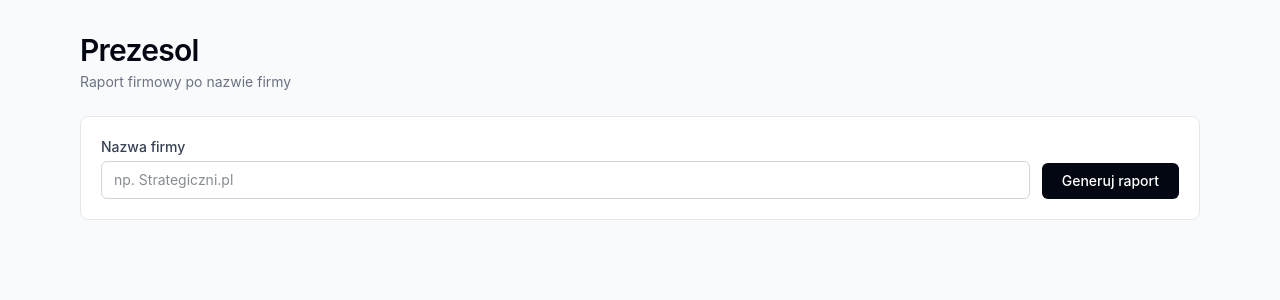
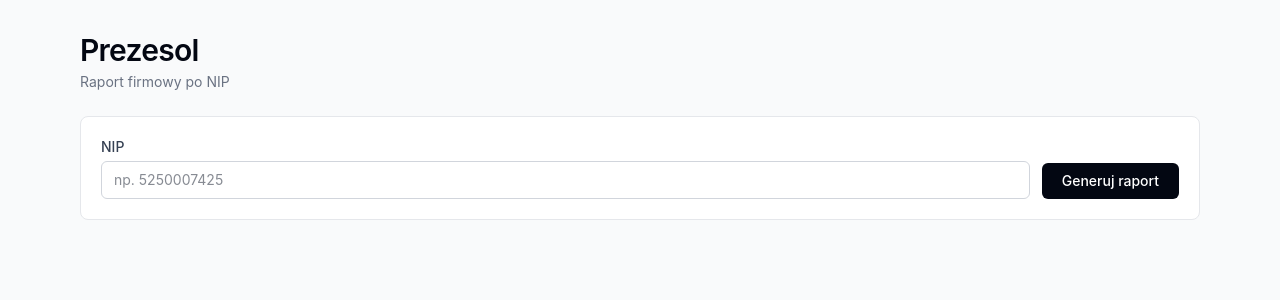
Before and after one commit to RdestPolny/brutus, a Next.js app: page / in a window 1280 px wide. Shown: the top 300 px of the page. Built offline with nearby package versions, Linux system fonts and the light colour scheme.

Commit message:
Use NIP as report input

```diff
--- a/app/api/brief/route.ts
+++ b/app/api/brief/route.ts
@@ -14,7 +14,7 @@ import type { CompanyRegistryRow, DigitalPresenceRow, GoWorkReport, KrsReport, P
 export const maxDuration = 300;
 
 export async function POST(req: NextRequest) {
-  let body: { companyName?: string };
+  let body: { nip?: string };
 
   try {
     body = await req.json();
@@ -22,34 +22,29 @@ export async function POST(req: NextRequest) {
     return NextResponse.json({ error: "Invalid JSON in request body" }, { status: 400 });
   }
 
-  const companyName = String(body.companyName ?? "").trim().replace(/\s+/g, " ");
-  if (companyName.length < 2) {
-    return NextResponse.json({ error: "Podaj nazwę firmy" }, { status: 400 });
+  const nip = normalizeNip(body.nip);
+  if (!nip) {
+    return NextResponse.json({ error: "Podaj poprawny NIP (10 cyfr)" }, { status: 400 });
   }
 
   try {
-    const goWorkSeedCompany = buildSeedCompany(companyName);
-    const goWorkResult = await fetchGoWorkReportWithDebug(goWorkSeedCompany, {});
+    const goWorkSeedCompany = buildSeedCompany(nip);
+    const goWorkResult = await fetchGoWorkReportWithDebug(goWorkSeedCompany, { nip });
     const goWork = {
       profileUrl: goWorkResult.profileUrl,
       searchRawMarkdown: goWorkResult.searchRawMarkdown,
       pages: goWorkResult.pages,
     };
 
-    const goWorkRegistryRows = buildRegistryRowsFromGoWork(companyName, goWork);
+    const goWorkRegistryRows = buildRegistryRowsFromGoWork(nip, goWork);
     const krsSeedRow = goWorkRegistryRows[0];
 
-    if (!krsSeedRow?.name) {
-      throw new Error("Nie udało się odczytać nazwy firmy z GoWork");
-    }
-
-    const krsResult = await fetchKrsReportWithDebug(krsSeedRow.krs);
+    const krsResult = await fetchKrsReportWithDebug(krsSeedRow?.krs ?? "");
     const registryRows = mergeRegistryRowsWithKrs(goWorkRegistryRows, krsResult.report);
     const firstRegistryRow = registryRows[0];
 
-    const digitalPresencePrompt = buildDigitalPresencePrompt(firstRegistryRow.name, {
+    const digitalPresencePrompt = buildDigitalPresencePrompt(nip, {
       officialWebsite: extractWebsiteFromKrs(krsResult.report) ?? extractWebsiteFromGoWork(goWork),
-      nip: firstRegistryRow.nip || undefined,
       krs: firstRegistryRow.krs || undefined,
     });
     const digitalPresenceResult = await askPerplexityTableWithDebug(digitalPresencePrompt);
@@ -74,13 +69,13 @@ export async function POST(req: NextRequest) {
       validation: null,
     };
 
-    const placesQuery = [firstRegistryRow.name, firstRegistryRow.address]
+    const placesQuery = [firstRegistryRow.name || nip, firstRegistryRow.address]
       .filter(Boolean)
       .join(" ");
     const googlePlaceResult = await fetchGooglePlaceReportWithDebug(placesQuery);
 
     return NextResponse.json({
-      input: { companyName, nip: firstRegistryRow.nip || undefined },
+      input: { nip, companyName: firstRegistryRow.name || undefined },
       generatedAt: new Date().toISOString(),
       registry: {
         rawMarkdown: goWork.searchRawMarkdown,
@@ -151,6 +146,11 @@ export async function POST(req: NextRequest) {
   }
 }
 
+function normalizeNip(value: unknown): string | null {
+  const digits = String(value ?? "").replace(/\D/g, "");
+  return /^\d{10}$/.test(digits) ? digits : null;
+}
+
 function extractOfficialWebsite(response: unknown, companyName: string): string | null {
   const raw = response as {
     citations?: string[];
@@ -216,10 +216,10 @@ function extractOfficialWebsite(response: unknown, companyName: string): string
   return best && best.score >= 5 ? best.url : null;
 }
 
-function buildSeedCompany(companyName: string): CompanyRegistryRow {
+function buildSeedCompany(nip: string): CompanyRegistryRow {
   return {
-    name: companyName,
-    nip: "",
+    name: "",
+    nip,
     regon: "",
     krs: "",
     address: "",
@@ -232,12 +232,12 @@ function buildSeedCompany(companyName: string): CompanyRegistryRow {
   };
 }
 
-function buildRegistryRowsFromGoWork(companyName: string, goWork: GoWorkReport): CompanyRegistryRow[] {
+function buildRegistryRowsFromGoWork(inputNip: string, goWork: GoWorkReport): CompanyRegistryRow[] {
   const rows = goWork.pages.flatMap((page) => page.rows);
   const reviews = goWork.pages.flatMap((page) => page.reviews);
   const financials = goWork.pages.flatMap((page) => page.financials);
-  const name = findGoWorkValue(rows, ["nazwa", "firma", "profil"]) || companyName;
-  const nip = findNumericGoWorkValue(rows, ["nip"], /\b\d{10}\b/);
+  const name = findGoWorkValue(rows, ["nazwa", "firma", "profil"]);
+  const nip = findNumericGoWorkValue(rows, ["nip"], /\b\d{10}\b/) || inputNip;
   const krs = findNumericGoWorkValue(rows, ["krs"], /\b\d{10}\b/);
   const regon = findNumericGoWorkValue(rows, ["regon"], /\b\d{9,14}\b/);
   const latestFinancials = financials.find((row) => row.revenue || row.grossProfit);
--- a/app/page.tsx
+++ b/app/page.tsx
@@ -5,7 +5,7 @@ import { ReportView } from "@/components/ReportView";
 import type { CompanyReport } from "@/lib/types";
 
 export default function Home() {
-  const [companyName, setCompanyName] = useState("");
+  const [nip, setNip] = useState("");
   const [report, setReport] = useState<CompanyReport | null>(null);
   const [error, setError] = useState<string | null>(null);
   const [loading, setLoading] = useState(false);
@@ -20,7 +20,7 @@ export default function Home() {
       const res = await fetch("/api/brief", {
         method: "POST",
         headers: { "Content-Type": "application/json" },
-        body: JSON.stringify({ companyName }),
+        body: JSON.stringify({ nip }),
       });
 
       const text = await res.text();
@@ -40,20 +40,22 @@ export default function Home() {
       <div className="mx-auto max-w-6xl px-4 py-8">
         <header className="mb-6">
           <h1 className="text-3xl font-semibold tracking-tight text-gray-950">Prezesol</h1>
-          <p className="mt-1 text-sm text-gray-500">Raport firmowy po nazwie firmy</p>
+          <p className="mt-1 text-sm text-gray-500">Raport firmowy po NIP</p>
         </header>
 
         <section className="mb-8 rounded-lg border border-gray-200 bg-white p-5">
           <form onSubmit={handleSubmit} className="flex flex-col gap-3 md:flex-row md:items-end">
             <div className="flex-1">
-              <label htmlFor="companyName" className="mb-1 block text-sm font-medium text-gray-700">
-                Nazwa firmy
+              <label htmlFor="nip" className="mb-1 block text-sm font-medium text-gray-700">
+                NIP
               </label>
               <input
-                id="companyName"
-                value={companyName}
-                onChange={(event) => setCompanyName(event.target.value)}
-                placeholder="np. Strategiczni.pl"
+                id="nip"
+                value={nip}
+                onChange={(event) => setNip(event.target.value)}
+                inputMode="numeric"
+                autoComplete="off"
+                placeholder="np. 5250007425"
                 className="w-full rounded-md border border-gray-300 px-3 py-2 text-sm outline-none focus:border-gray-900 focus:ring-2 focus:ring-gray-900/10"
               />
             </div>
@@ -67,7 +69,7 @@ export default function Home() {
           </form>
           {loading && (
             <p className="mt-3 text-sm text-gray-500">
-              Szukam profilu GoWork, pobieram odpis KRS, scrapuję dane przez Firecrawl i uzupełniam stronę oraz social media.
+              Szukam profilu GoWork po NIP, pobieram odpis KRS, scrapuję dane przez Firecrawl i uzupełniam stronę oraz social media.
             </p>
           )}
         </section>
--- a/components/ReportView.tsx
+++ b/components/ReportView.tsx
@@ -6,6 +6,7 @@ import type { CompanyReport } from "@/lib/types";
 export function ReportView({ report }: { report: CompanyReport }) {
   const [debugOpen, setDebugOpen] = useState(false);
   const registry = report.registry.rows[0] ?? null;
+  const reportTitle = registry?.name || report.input.companyName || `NIP ${report.input.nip}`;
   const businessRows = buildBusinessRows(report);
   const structureRows = buildStructureRows(report);
   const presenceRows = buildPresenceRows(report);
@@ -24,7 +25,8 @@ export function ReportView({ report }: { report: CompanyReport }) {
       <div className="flex items-start justify-between gap-4">
         <div>
           <p className="text-sm text-gray-500">Raport dla firmy</p>
-          <h2 className="text-2xl font-semibold tracking-tight text-gray-950">{report.input.companyName}</h2>
+          <h2 className="text-2xl font-semibold tracking-tight text-gray-950">{reportTitle}</h2>
+          <p className="mt-1 text-sm text-gray-500">NIP: {report.input.nip}</p>
           <p className="mt-1 text-sm text-gray-500">
             Wygenerowano: {new Date(report.generatedAt).toLocaleString("pl-PL")}
           </p>
--- a/lib/gowork.ts
+++ b/lib/gowork.ts
@@ -10,9 +10,10 @@ export async function fetchGoWorkReportWithDebug(
   company: CompanyRegistryRow,
   _context?: { nip?: string; krs?: string }
 ): Promise<GoWorkReport & { debug: GoWorkDebug }> {
-  const searchQuery = buildGoWorkSearchQuery(company.name);
+  const searchTerm = company.nip || company.name;
+  const searchQuery = buildGoWorkSearchQuery(searchTerm);
   const searchResult = await searchFirecrawlWithDebug(searchQuery, { limit: 10, country: "PL" });
-  const profileUrl = extractGoWorkProfileUrl(searchResult.results, company.name);
+  const profileUrl = extractGoWorkProfileUrl(searchResult.results, searchTerm);
 
   if (!profileUrl) {
     return {
@@ -93,8 +94,8 @@ export async function fetchGoWorkReportWithDebug(
   };
 }
 
-function buildGoWorkSearchQuery(companyName: string): string {
-  return `${deriveShortBrandName(companyName)} gowork`;
+function buildGoWorkSearchQuery(searchTerm: string): string {
+  return `${deriveShortBrandName(searchTerm)} gowork`;
 }
 
 function deriveShortBrandName(companyName: string): string {
--- a/lib/types.ts
+++ b/lib/types.ts
@@ -1,6 +1,6 @@
 export interface ReportInput {
-  companyName: string;
-  nip?: string;
+  nip: string;
+  companyName?: string;
 }
 
 export interface CompanyRegistryRow {
```
Also changed, not shown: lib/perplexity.ts (+17 -13 lines).
